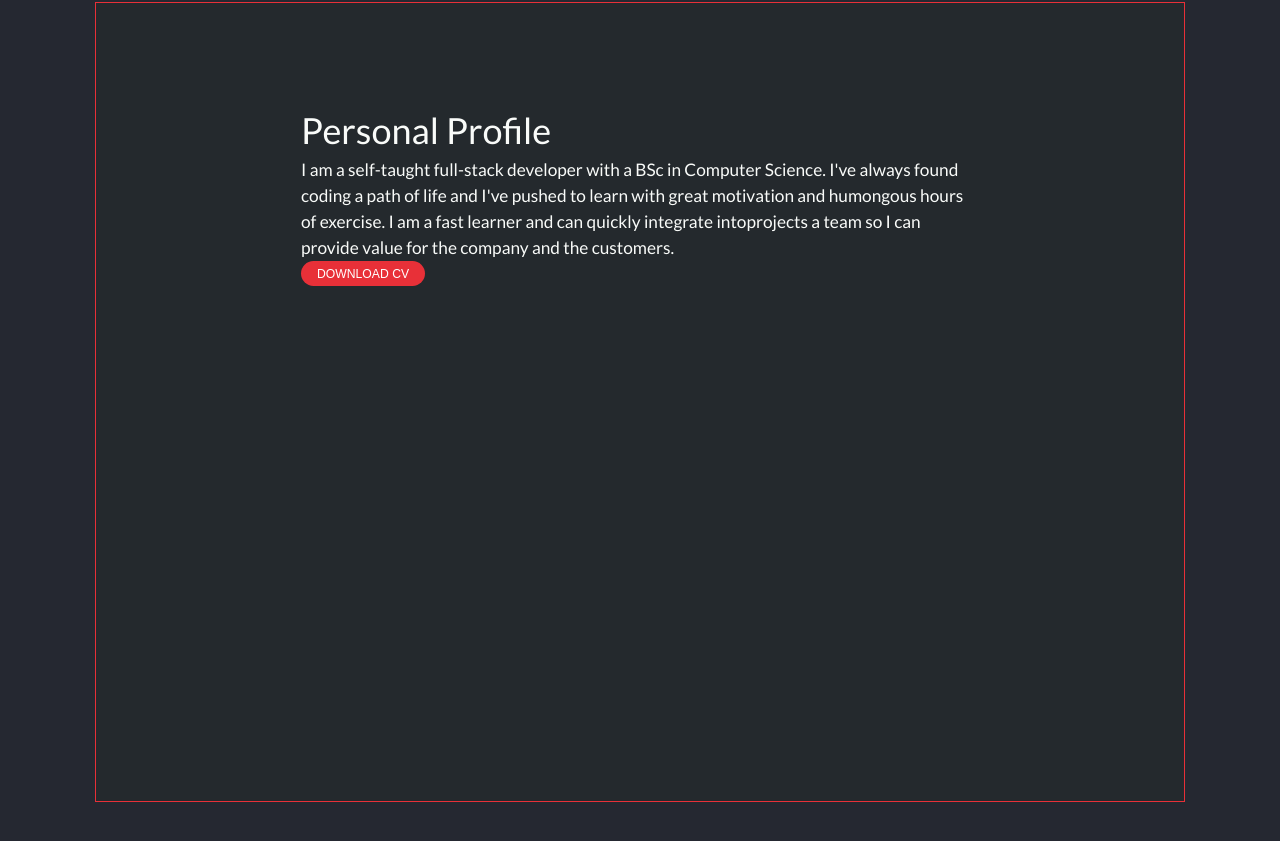
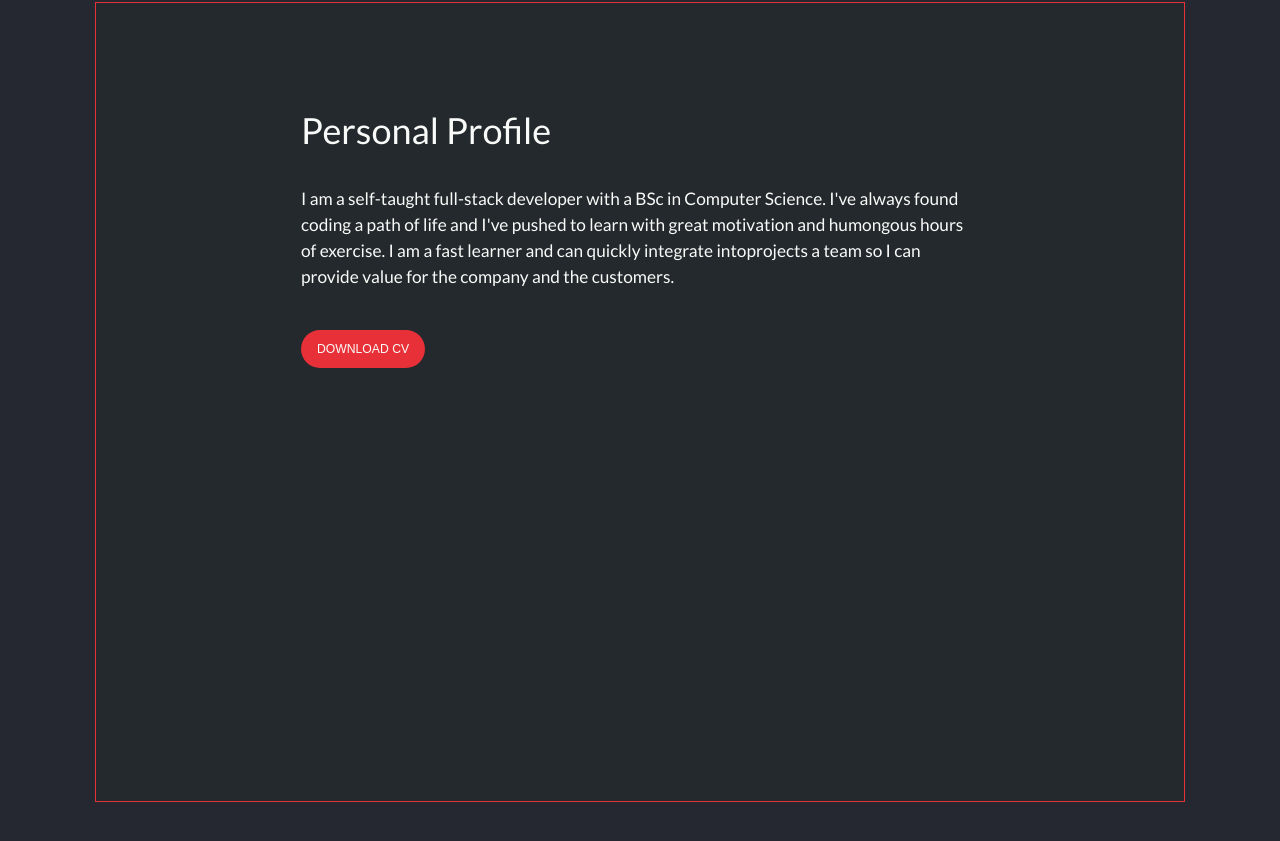
Before and after one commit to Deoris06/christopheradekunle, a plain HTML site: page index.html in a window 1280 px wide. Shown: the part 2840-3681 px from the top of the page. Drawn offline with nearby package versions, Linux system fonts and the light colour scheme; some packages are replaced by stand-ins of ours; a script that the page names is missing.

Commit message:
added some features

```diff
--- a/assets/js/script.js
+++ b/assets/js/script.js
@@ -66,7 +66,7 @@ function reduceSize(x){
 }
 reduceSize(x);
 
-$('#GetFile').on('click', function () {
+$('.GetFile').on('click', function () {
     $.ajax({
         url: 'https://dl.dropboxusercontent.com/s/ym8uaugb77r32fu/Resume.pdf',
         method: 'GET',
--- a/index.html
+++ b/index.html
@@ -36,7 +36,7 @@
                      <li><a href="#portfolio" class="uppercase fs-xxs md-fs-lg">Portfolio</a></li>
                      <li><a href="#resume" class="uppercase fs-xxs md-fs-lg">Resume</a></li>
                      <li><a href="#contact" class="uppercase fs-xxs md-fs-lg">Contact</a></li>
-                     <li class="btn btn--tomato"><a href="#" class="uppercase fs-xxs md-fs-lg" id="GetFile">Download cv</a></li>
+                     <li class="btn btn--tomato"><a href="#" class="uppercase fs-xxs md-fs-lg GetFile" id="GetFile">Download cv</a></li>
                   </ul>
 
                </nav>
@@ -396,14 +396,14 @@
               </div> -->
              <!--  <iframe allowtransparency="true" src="assets/upload/Resume.pdf#toolbar=0&navpanes=0&zoom=FitH" frameborder="0" height="1200px" width="100%"></iframe> -->
              <!-- <object data="assets/upload/Resume.pdf" width="900" height="1300"></object> -->
-             <div class="fs-lg">Personal Profile</div>
-             <div class="fs-xs">
+             <div class="fs-lg mb-sm">Personal Profile</div>
+             <div class="fs-xs mb-md">
                 I am a self-taught full-stack developer with a BSc in Computer Science. I've always found coding a path of life and I've pushed to learn with great motivation and humongous hours of exercise.
 
                 I am a fast learner and can quickly integrate intoprojects a team so I can provide value for the company and the customers.
              </div>
-             <button class="btn btn--tomato border-0" style="">
-              <a href="#" class="uppercase fs-xxs md-fs-lg" id="GetFile">Download cv</a>
+             <button class="btn btn--tomato border-0 uppercase fs-xxs md-fs-lg GetFile" style="padding: 12px 16px;">
+               Download cv
              </button>
             </section>
           </div>
```
